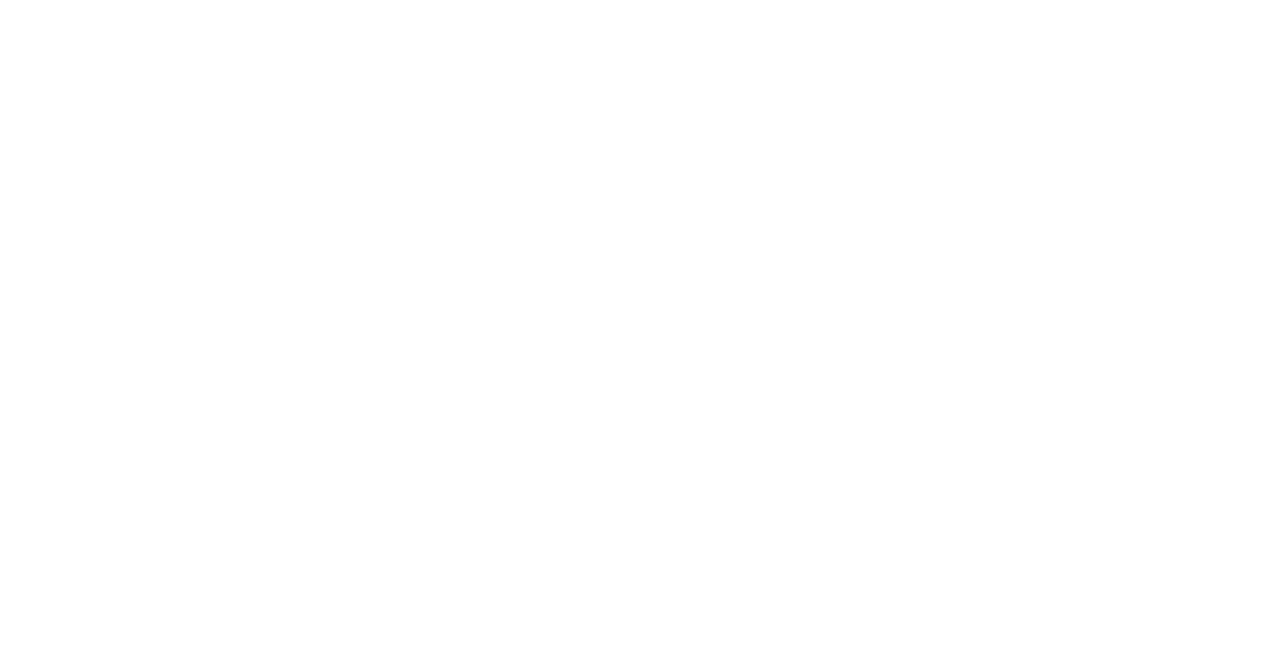
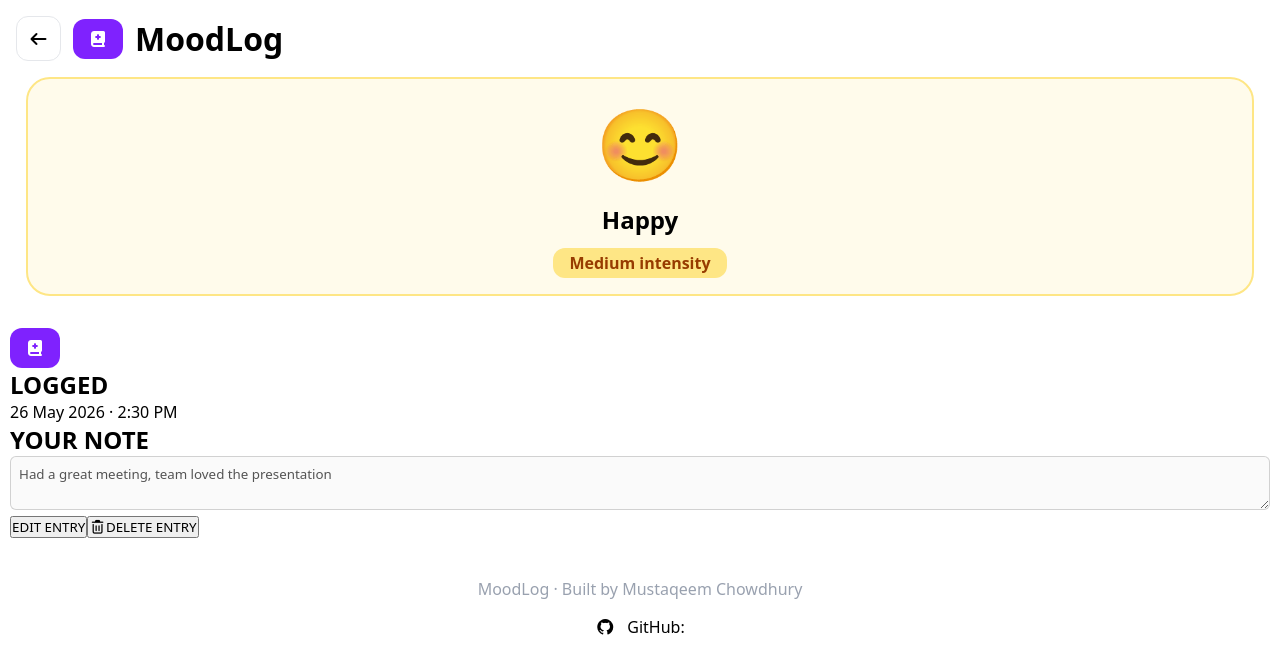
Before and after one commit to mustaqeem-2001/day1_MoodLog, a React (Vite) app: page /moodEntry/1 in a window 1280 px wide. Before the commit this address had no page. Shown: the top 672 px of the page. Built offline with nearby package versions, Linux system fonts and the light colour scheme.

Commit message:
Update mood entry functionality and styles: - Modify mood entry navigation to include moodId - Enhance mood entry layout with new styles for better presentation - Refactor textarea in AddMood component for consistency

```diff
--- a/src/App.jsx
+++ b/src/App.jsx
@@ -67,7 +67,7 @@
           {
             moodEntries.toReversed().map((mood) => {
               return (
-                <button key={mood.id} className="mood-item-card" onClick={() => navigate("/moodEntry")}>
+                <button key={mood.id} className="mood-item-card" onClick={() => navigate(`/moodEntry/${mood.id}`)}>
                   <span>{mood.emoji}</span>
                   <div className="mood-item">
                     <div>
--- a/src/app.css
+++ b/src/app.css
@@ -13,7 +13,7 @@
 
 
 button {
-    color: inherit; /* needed to fix colour issue, will cause the text to be blue otherwise */
+    color: inherit; /* needed to fix colour issue, will cause the text to be blue otherwise, doesn't have to be inherit but must define it. */
 }
 
 
--- a/src/main.jsx
+++ b/src/main.jsx
@@ -13,7 +13,7 @@
         <Route index element={<App />} />
         <Route element={<Layout />} >
           <Route path="addMood" element={<AddMood />} />
-          <Route path="moodEntry" element={<MoodEntry />} />
+          <Route path="moodEntry/:moodId" element={<MoodEntry />} />
         </Route>
       </Routes>
     </BrowserRouter>
--- a/src/pages/AddMood.jsx
+++ b/src/pages/AddMood.jsx
@@ -85,7 +85,7 @@
             <h2 className="section-header note-header">ADD A NOTE</h2>
             <span className="optional">(optional)</span>
 
-            <textarea value={userNote} className="user-input" onChange={(e) => setUserNote(e.target.value)}></textarea>
+            <textarea value={userNote} className="user-input" onChange={(e) => setUserNote(e.target.value)} />
         </section>
 
         <button className="save-entry" onClick={saveData}>Save Entry</button>
--- a/src/pages/MoodEntry.jsx
+++ b/src/pages/MoodEntry.jsx
@@ -1,7 +1,48 @@
+import { useState } from "react";
+import moodEntries from "../data/moodEntries"
+import { useParams } from "react-router-dom";
+import "./moodEntry.css";
+
 export default function MoodEntry() {
+    const { moodId } = useParams();
+    const currentMood = moodEntries[moodId - 1];
+    const [ input, setInput] = useState(currentMood.note);
+    const [ isEdit, setIsEdit ] = useState(false);
+
+    function editEntry() {
+        setIsEdit(!isEdit);
+        console.log("edited");
+    }
+
+    function deleteEntry() {
+        console.log("deleted");
+    }
+
     return (
         <main>
-            <h1>Mood Entry</h1>
+            <article className="currentMood-container" aria-label={`Moood Entry: ${currentMood.label} created at ${currentMood.date}`}>
+                <div className="currentMood-emoji-wrapper">
+                    <p className="currentMood-emoji">{currentMood.emoji}</p>
+                    <p className="currentMood-label" disabled={!isEdit}>{currentMood.label}</p>
+                    <span className="currentMood-intensity" disabled={!isEdit}>{currentMood.intensity} intensity</span>
+                </div>
+                <section className="currentMood-date-wrapper">
+                    <i className="fa-solid fa-book-medical"></i>
+                    <div>
+                        <h2>LOGGED</h2>
+                        <p>{currentMood.date}</p>
+                    </div>
+                </section>
+                <section className="currentMood-note-wrapper">
+                    <h2>YOUR NOTE</h2>
+                    <textarea value={input} onChange={(e) => setInput(e.target.value)} disabled={!isEdit}/>
+                </section>
+            </article>
+            <button className="edit-btn" onClick={editEntry}>{isEdit ? "SAVE ENTRY" : "EDIT ENTRY"}</button>
+            <button className="delete-btn" onClick={deleteEntry}>
+                <i className="fa-regular fa-trash-can"></i>
+                DELETE ENTRY
+            </button>
         </main>
     )
 }
--- /dev/null
+++ b/src/pages/moodEntry.css
@@ -0,0 +1,33 @@
+.currentMood-emoji-wrapper {
+    border: 2px solid #fee685;
+    padding: 1rem;
+    text-align: center;
+    margin: 0 1rem 2rem;
+    display: flex;
+    flex-direction: column;
+    gap: 12px;
+    border-radius: 24px;
+    background-color: #fffbeb;
+}
+
+.currentMood-emoji {
+    font-size: 4.4rem;
+}
+
+.currentMood-label {
+    font-weight: 700;
+    font-size: 1.5rem;
+}
+
+.currentMood-intensity {
+    padding: .25rem 1rem;
+    border-style: solid;
+    border-color: #973c00;
+    border-width: 0;
+    border-radius: 12px;
+    width: max-content;
+    margin: auto;
+    color: #973c00;
+    background-color: #fee685;
+    font-weight: 600;
+}
```
